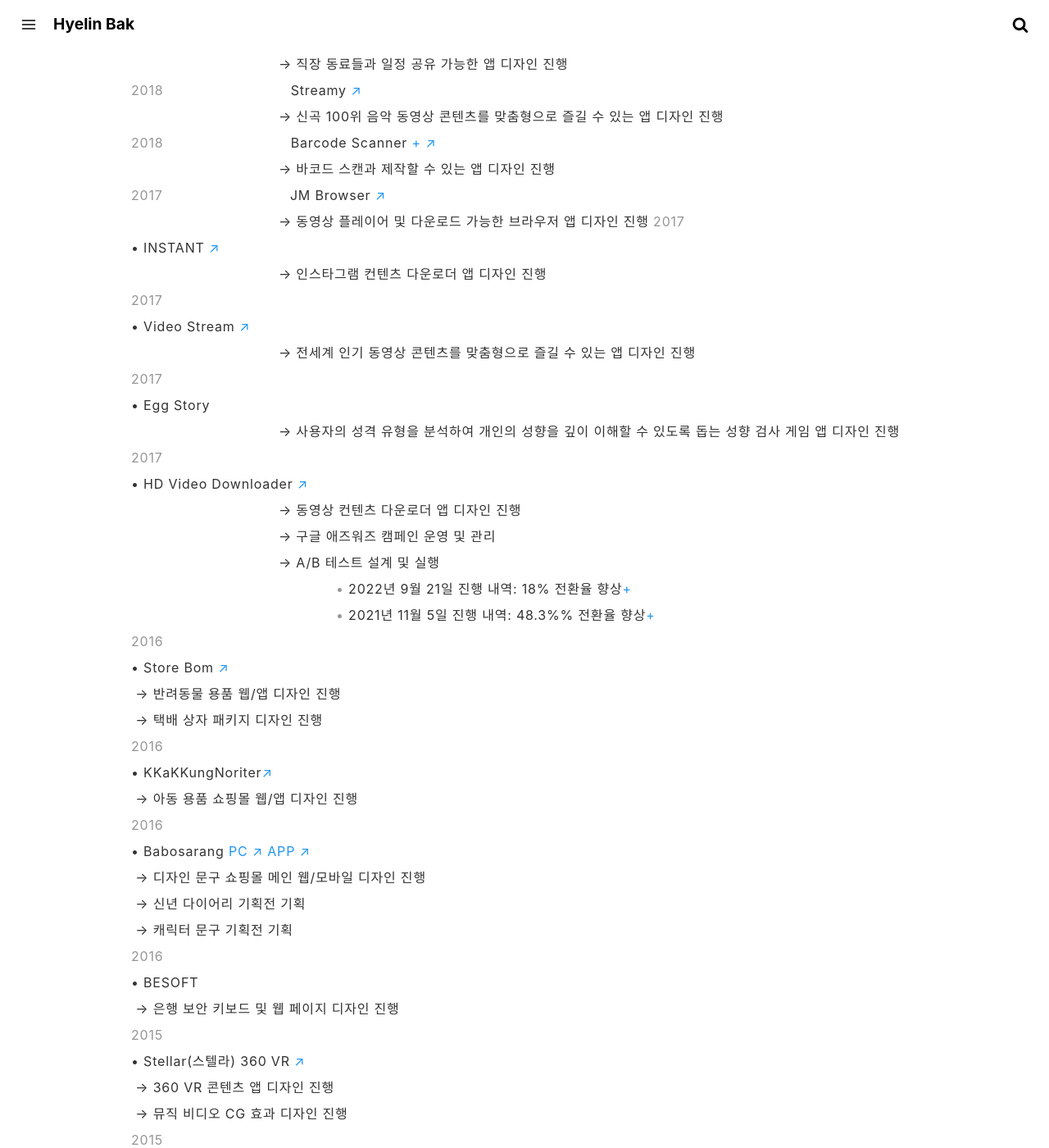
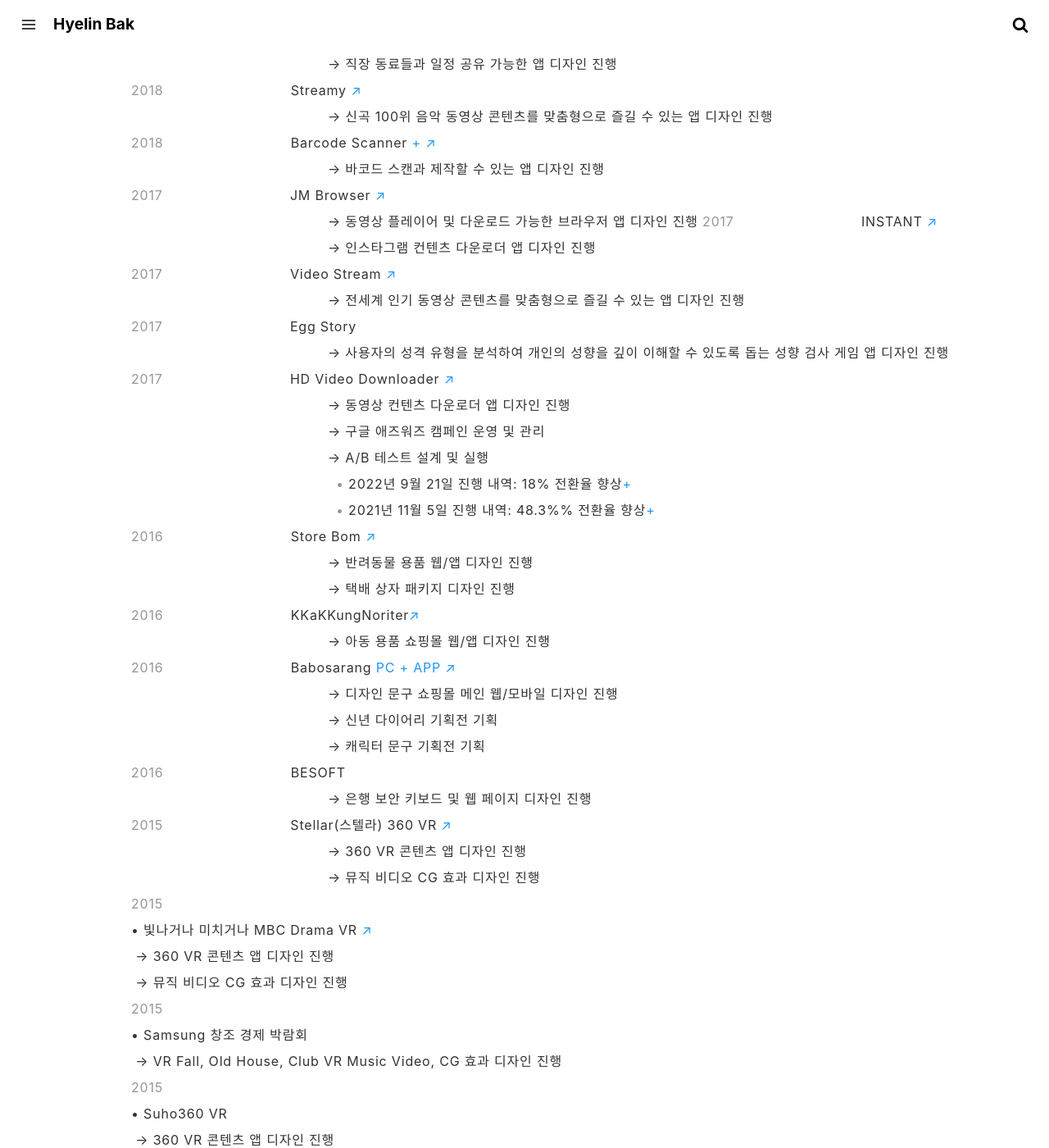
Before and after one commit to crazyjamy/crazyjamy.github.io, a Jekyll site: the page built from about.md, in a window 1280 px wide and 1400 px high, scrolled down 1647 px. Shown: the whole window at 82% size. Built offline with Jekyll 4.4.1, drawn with Linux system fonts in a browser that asks for light colours.

Commit message:
Update about.md

```diff
--- a/about.md
+++ b/about.md
@@ -37,65 +37,56 @@
 <span style="color: #969696; margin-left: 250px;"> • </span> <span> 2023년 7월 20일 진행 내역: 63% 전환율 향상 [+](,./ab-kpoplyricsgame-230724/)</span>
 <span style="color: #969696; margin-left: 250px;"> • </span> <span> 2024년 4월 2일 진행 내역: 38% 전환율 향상[+](../ab-kpoplyricsgame-240402/)</span>
 <span style="color: #969696;"> 2023 </span><span style="margin-left: 150px;"> Funny Learny TV [+](../funnylearnytv/)</span>
-<span style="margin-left: 180px;"> → 어린이용 동영상 관리 앱 디자인 진행</span>
+<span style="margin-left: 240px;"> → 어린이용 동영상 관리 앱 디자인 진행</span>
 <span style="color: #969696;"> 2021 </span><span style="margin-left: 150px;"> KStream <a href="https://play.google.com/store/apps/details?id=io.tm.k.stream" target="_blank">↗</a></span>
-<span style="margin-left: 180px;"> → 한국의 다양한 문화 콘텐츠를 맞춤형으로 즐길 수 있는 앱 디자인 진행</span>
+<span style="margin-left: 240px;"> → 한국의 다양한 문화 콘텐츠를 맞춤형으로 즐길 수 있는 앱 디자인 진행</span>
 <span style="color: #969696;"> 2021 </span><span style="margin-left: 150px;"> K-Beauty<a href="https://play.google.com/store/apps/details?id=io.tm.kbeauty.tv" target="_blank">↗</a></span>
-<span style="margin-left: 180px;"> → K-Beauty 동영상 콘텐츠 커스터마이징 앱 디자인 진행</span>
+<span style="margin-left: 240px;"> → K-Beauty 동영상 콘텐츠 커스터마이징 앱 디자인 진행</span>
 <span style="color: #969696;"> 2021 </span><span style="margin-left: 150px;"> KPOP Stream <a href="https://play.google.com/store/apps/details?id=io.tm.kpop.stream" target="_blank">↗</a></span>
-<span style="margin-left: 180px;"> → KPOP 아이돌 동영상 콘텐츠 커스터마이징 앱 디자인 진행</span>
+<span style="margin-left: 240px;"> → KPOP 아이돌 동영상 콘텐츠 커스터마이징 앱 디자인 진행</span>
 <span style="color: #969696;"> 2021 </span><span style="margin-left: 150px;"> Trend TV <a href="https://play.google.com/store/apps/details?id=io.tm.stream.in" target="_blank">↗</a></span>
-<span style="margin-left: 180px;"> → 나라별 인기 동영상 콘텐츠 커스터마이징 앱 디자인 진행</span>
+<span style="margin-left: 240px;"> → 나라별 인기 동영상 콘텐츠 커스터마이징 앱 디자인 진행</span>
 <span style="color: #969696;"> 2021 </span><span style="margin-left: 150px;">IT’s TV <a href="https://play.google.com/store/apps/details?id=io.tm.its.tv" target="_blank">↗</a></span>
-<span style="margin-left: 180px;"> → IT 직장인 트렌드 동영상 콘텐츠 커스터마이징 앱 디자인 진행</span>
+<span style="margin-left: 240px;"> → IT 직장인 트렌드 동영상 콘텐츠 커스터마이징 앱 디자인 진행</span>
 <span style="color: #969696;"> 2020 </span><span style="margin-left: 150px;">Smamori [+](../kidsvideoapp/) <a href="https://smamori.jp/" target="_blank">↗</a></span>
-<span style="margin-left: 180px;"> → 어린이용 스마트폰의 사용 관리 앱/웹 리뉴얼 디자인 진행</span>
-<span style="margin-left: 180px;"> → 어린이용 동영상 관리 앱 디자인 진행</span>
+<span style="margin-left: 240px;"> → 어린이용 스마트폰의 사용 관리 앱/웹 리뉴얼 디자인 진행</span>
+<span style="margin-left: 240px;"> → 어린이용 동영상 관리 앱 디자인 진행</span>
 <span style="color: #969696;"> 2020 </span><span style="margin-left: 150px;">KPOP TV [+](../icon-kpop/)</span>
-<span style="margin-left: 180px;"> → KPOP 음악 동영상 콘텐츠 커스터마이징 앱 디자인 진행</span>
+<span style="margin-left: 240px;"> → KPOP 음악 동영상 콘텐츠 커스터마이징 앱 디자인 진행</span>
 <span style="color: #969696;">2019 </span><span style="margin-left: 150px;">Team Calendar <a href="https://play.google.com/store/apps/details?id=io.jmobile.tm.calendar" target="_blank">↗</a></span>
-<span style="margin-left: 180px;"> → 직장 동료들과 일정 공유 가능한 앱 디자인 진행</span>
+<span style="margin-left: 240px;"> → 직장 동료들과 일정 공유 가능한 앱 디자인 진행</span>
 <span style="color: #969696;"> 2018 </span><span style="margin-left: 150px;">Streamy <a href="https://play.google.com/store/apps/details?id=com.fms.streamy" target="_blank">↗</a></span>
-<span style="margin-left: 180px;"> → 신곡 100위 음악 동영상 콘텐츠를 맞춤형으로 즐길 수 있는 앱 디자인 진행</span>
+<span style="margin-left: 240px;"> → 신곡 100위 음악 동영상 콘텐츠를 맞춤형으로 즐길 수 있는 앱 디자인 진행</span>
 <span style="color: #969696;"> 2018 </span><span style="margin-left: 150px;">Barcode Scanner [+](../barcode_scanner/) [↗](https://play.google.com/store/apps/details?id=io.jmobile.jmscanner)</span>
-<span style="margin-left: 180px;">→ 바코드 스캔과 제작할 수 있는 앱 디자인 진행</span>
+<span style="margin-left: 240px;">→ 바코드 스캔과 제작할 수 있는 앱 디자인 진행</span>
 <span style="color: #969696;"> 2017 </span><span style="margin-left: 150px;">JM Browser <a href="https://play.google.com/store/apps/details?id=io.jmobile.browser" target="_blank">↗</a></span>
-<span style="margin-left: 180px;"> → 동영상 플레이어 및 다운로드 가능한 브라우저 앱 디자인 진행</span>
-<span style="color: #969696;"> 2017 </span>
-• INSTANT <a href="https://play.google.com/store/apps/details?id=io.jmobile.instant" target="_blank">↗</a>
-<span style="margin-left: 180px;"> → 인스타그램 컨텐츠 다운로더 앱 디자인 진행
-<span style="color: #969696;"> 2017 </span>
-• Video Stream <a href="https://play.google.com/store/apps/details?id=io.jmobile.video.browser" target="_blank">↗</a>
-<span style="margin-left: 180px;"> → 전세계 인기 동영상 콘텐츠를 맞춤형으로 즐길 수 있는 앱 디자인 진행
-<span style="color: #969696;"> 2017 </span>
-• Egg Story
-<span style="margin-left: 180px;"> → 사용자의 성격 유형을 분석하여 개인의 성향을 깊이 이해할 수 있도록 돕는 성향 검사 게임 앱 디자인 진행
-<span style="color: #969696;"> 2017 </span>
-• HD Video Downloader <a href="https://play.google.com/store/apps/details?id=com.ne.hdv">↗</a>
-<span style="margin-left: 180px;"> → 동영상 컨텐츠 다운로더 앱 디자인 진행
-<span style="margin-left: 180px;"> → 구글 애즈워즈 캠페인 운영 및 관리
-<span style="margin-left: 180px;"> → A/B 테스트 설계 및 실행
+<span style="margin-left: 240px;"> → 동영상 플레이어 및 다운로드 가능한 브라우저 앱 디자인 진행</span>
+<span style="color: #969696;"> 2017 </span><span style="margin-left: 150px;">INSTANT <a href="https://play.google.com/store/apps/details?id=io.jmobile.instant" target="_blank">↗</a></span>
+<span style="margin-left: 240px;"> → 인스타그램 컨텐츠 다운로더 앱 디자인 진행</span>
+<span style="color: #969696;"> 2017 </span><span style="margin-left: 150px;">Video Stream <a href="https://play.google.com/store/apps/details?id=io.jmobile.video.browser" target="_blank">↗</a></span>
+<span style="margin-left: 240px;"> → 전세계 인기 동영상 콘텐츠를 맞춤형으로 즐길 수 있는 앱 디자인 진행</span>
+<span style="color: #969696;"> 2017 </span><span style="margin-left: 150px;">Egg Story</span>
+<span style="margin-left: 240px;"> → 사용자의 성격 유형을 분석하여 개인의 성향을 깊이 이해할 수 있도록 돕는 성향 검사 게임 앱 디자인 진행</span>
+<span style="color: #969696;"> 2017 </span><span style="margin-left: 150px;">HD Video Downloader <a href="https://play.google.com/store/apps/details?id=com.ne.hdv">↗</a></span>
+<span style="margin-left: 240px;"> → 동영상 컨텐츠 다운로더 앱 디자인 진행</span>
+<span style="margin-left: 240px;"> → 구글 애즈워즈 캠페인 운영 및 관리</span>
+<span style="margin-left: 240px;"> → A/B 테스트 설계 및 실행</span>
 <span style="color: #969696; margin-left: 250px;"> • </span><span>2022년 9월 21일 진행 내역: 18% 전환율 향상[+](../ab-hdvd-220921/)</span>
 <span style="color: #969696; margin-left: 250px;"> • </span><span>2021년 11월 5일 진행 내역: 48.3%% 전환율 향상[+](../ab-hdvd-211105/)</span>
-<span style="color: #969696;"> 2016 </span>
-•  Store Bom <a href="https://www.behance.net/gallery/51348153/Shopping-mall-APP-UI" target="_blank">↗</a>
-&nbsp;→ 반려동물 용품 웹/앱 디자인 진행
-&nbsp;→ 택배 상자 패키지 디자인 진행
-<span style="color: #969696;"> 2016 </span>
-•  KKaKKungNoriter<a href="http://kkakkungnoriter.com/" target="_blank">↗</a>
-&nbsp;→ 아동 용품 쇼핑몰 웹/앱 디자인 진행
-<span style="color: #969696;"> 2016 </span>
-•  Babosarang <a href="https://www.behance.net/gallery/51124513/Main_Web(PC)-UI" target="_blank">PC ↗</a> <a href="https://www.behance.net/gallery/51583461/Shopping-mall-APP-UI(Babosarang)" target="_blank">APP ↗</a>
-&nbsp;→ 디자인 문구 쇼핑몰 메인 웹/모바일 디자인 진행
-&nbsp;→ 신년 다이어리 기획전 기획
-&nbsp;→ 캐릭터 문구 기획전 기획
-<span style="color: #969696;"> 2016 </span>
-•  BESOFT
-&nbsp;→ 은행 보안 키보드 및 웹 페이지 디자인 진행
-<span style="color: #969696;"> 2015 </span>
-•  Stellar(스텔라) 360 VR [↗](https://www.youtube.com/watch?v=gvORWNSsGak)
-&nbsp;→ 360 VR 콘텐츠 앱 디자인 진행
-&nbsp;→ 뮤직 비디오 CG 효과 디자인 진행
+<span style="color: #969696;"> 2016 </span><span style="margin-left: 150px;">Store Bom <a href="https://www.behance.net/gallery/51348153/Shopping-mall-APP-UI" target="_blank">↗</a></span>
+<span style="margin-left: 240px;"> → 반려동물 용품 웹/앱 디자인 진행</span>
+<span style="margin-left: 240px;"> → 택배 상자 패키지 디자인 진행</span>
+<span style="color: #969696;"> 2016 </span><span style="margin-left: 150px;">KKaKKungNoriter<a href="http://kkakkungnoriter.com/" target="_blank">↗</a></span>
+<span style="margin-left: 240px;">→ 아동 용품 쇼핑몰 웹/앱 디자인 진행
+<span style="color: #969696;"> 2016 </span><span style="margin-left: 150px;">Babosarang [PC +](../babosarang-web/) <a href="https://www.behance.net/gallery/51583461/Shopping-mall-APP-UI(Babosarang)" target="_blank">APP ↗</a></span>
+<span style="margin-left: 240px;"> → 디자인 문구 쇼핑몰 메인 웹/모바일 디자인 진행</span>
+<span style="margin-left: 240px;"> → 신년 다이어리 기획전 기획</span>
+<span style="margin-left: 240px;"> → 캐릭터 문구 기획전 기획</span>
+<span style="color: #969696;"> 2016 </span><span style="margin-left: 150px;">BESOFT</span>
+<span style="margin-left: 240px;"> → 은행 보안 키보드 및 웹 페이지 디자인 진행</span>
+<span style="color: #969696;"> 2015 </span><span style="margin-left: 150px;">Stellar(스텔라) 360 VR [↗](https://www.youtube.com/watch?v=gvORWNSsGak)</span>
+<span style="margin-left: 240px;"> → 360 VR 콘텐츠 앱 디자인 진행</span>
+<span style="margin-left: 240px;"> → 뮤직 비디오 CG 효과 디자인 진행</span>
 <span style="color: #969696;"> 2015 </span>
 •  빛나거나 미치거나 MBC Drama VR [↗](https://www.youtube.com/watch?v=7Eo8ddIhUnE)
 &nbsp;→ 360 VR 콘텐츠 앱 디자인 진행
```
